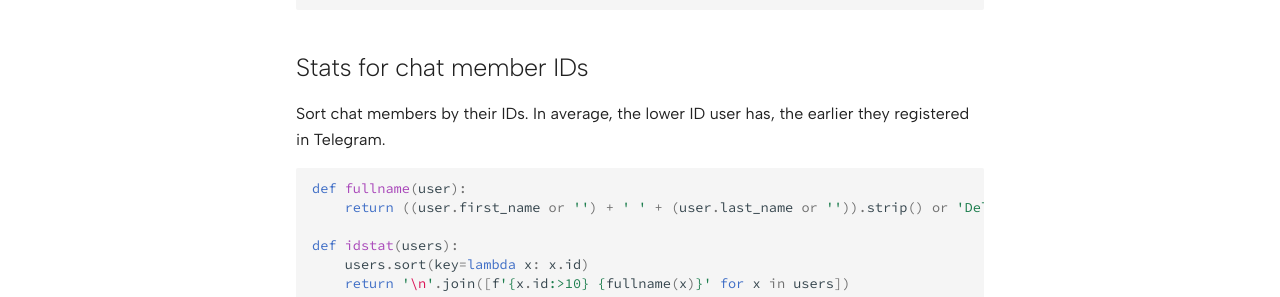
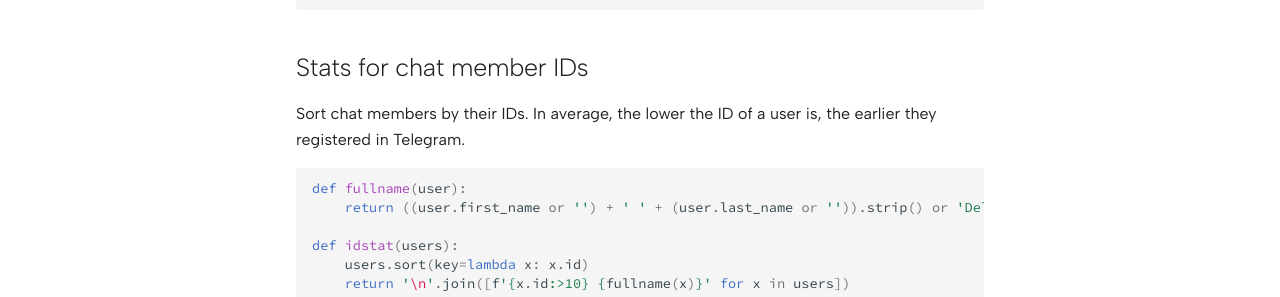
Before and after one commit to tm-a-t/TGPy, an MkDocs documentation site: the page built from guide/docs/extensibility/module_examples.md, in a window 1280 px wide and 1245 px high. Shown: the part 589-886 px from the top of the window. Built offline with MkDocs 1.6.1 and Material for MkDocs 9.7.7, drawn with Linux system fonts in a browser that asks for light colours; comment, search, counter and statistics services are not loaded.

Commit message:
Update module_examples.md

````diff
--- a/guide/docs/extensibility/module_examples.md
+++ b/guide/docs/extensibility/module_examples.md
@@ -24,7 +24,7 @@ async def save():
 
 ## Stats for chat member IDs
 
-Sort chat members by their IDs. In average, the lower ID user has, the earlier they registered in Telegram.
+Sort chat members by their IDs. In average, the lower the ID of a user is, the earlier they registered in Telegram.
 
 ```python
 def fullname(user):
````
